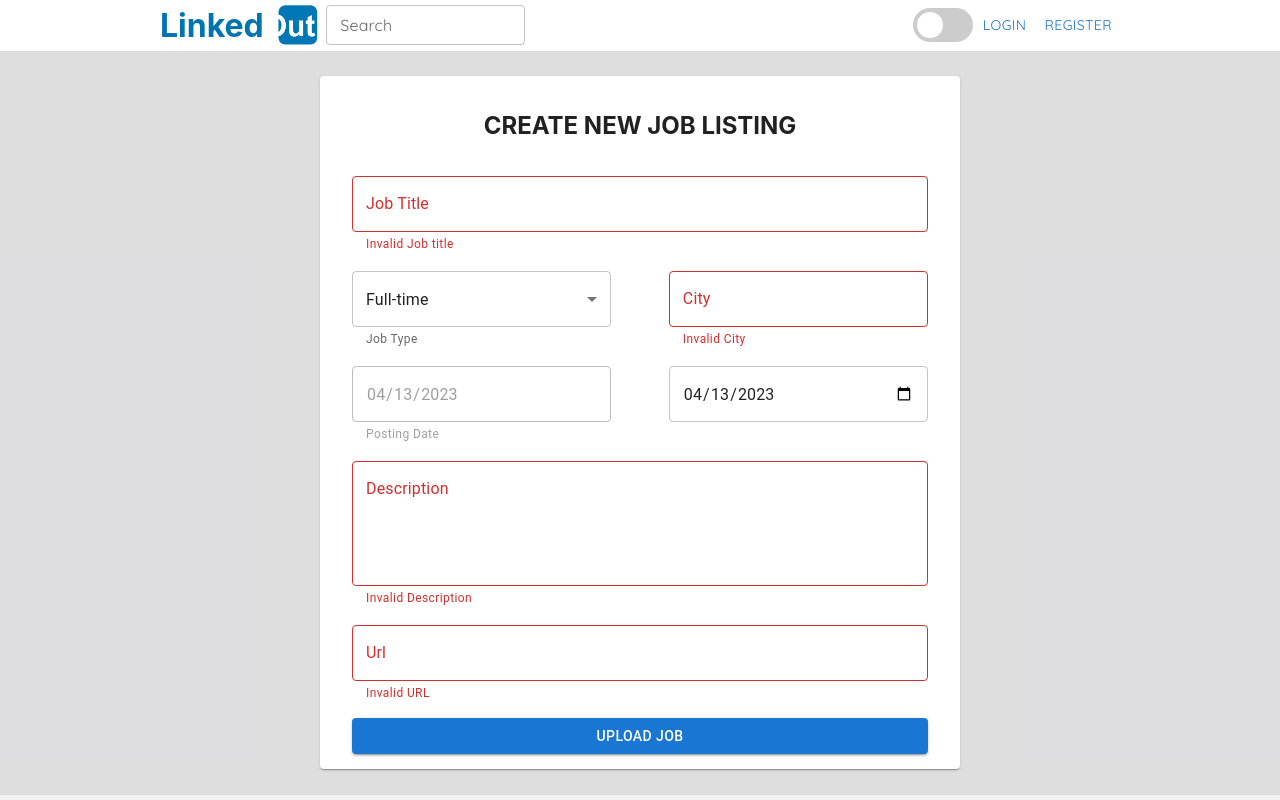
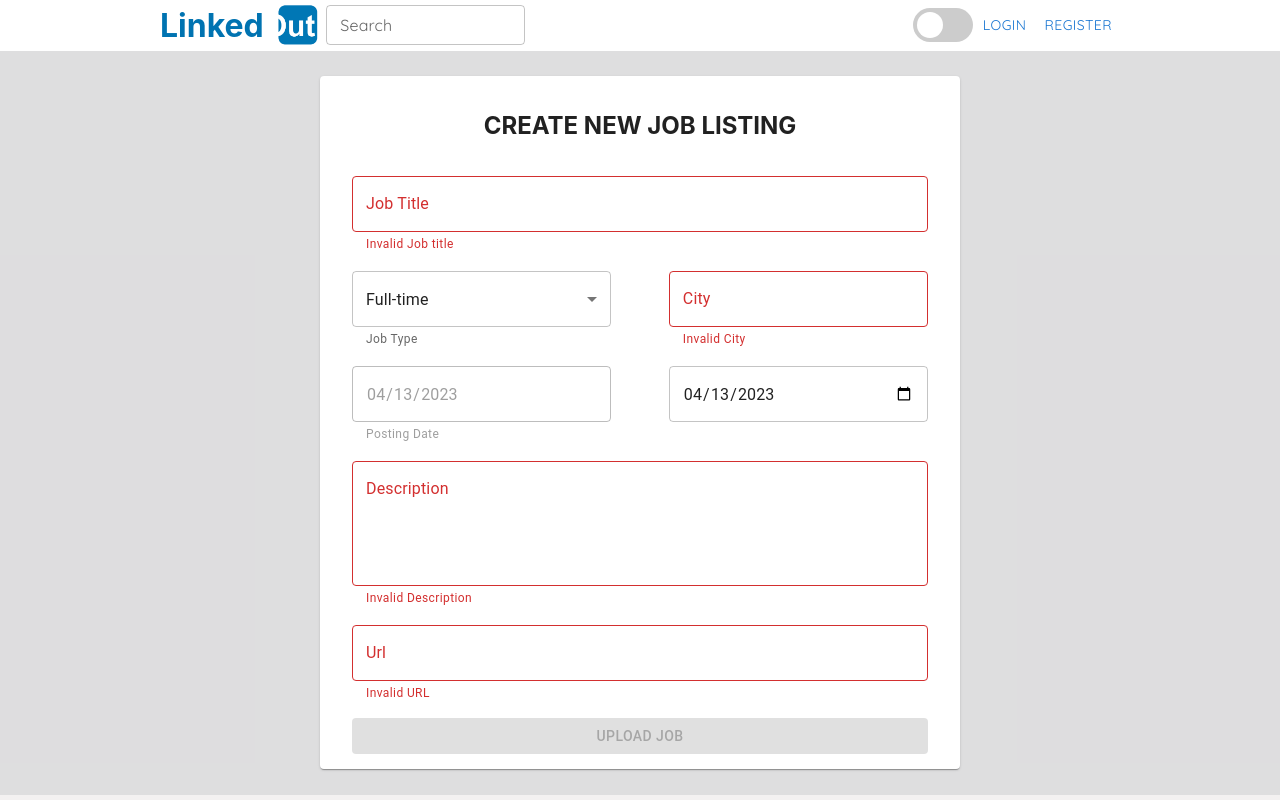
Before and after one commit to Lukateki/LinkedOut-SOEN341Project2023, a React (Create React App) app in the folder Frontend/linkedout/: page /addJob in a window 1280 px wide. Built offline with nearby package versions, Linux system fonts and the light colour scheme.

Commit message:
Hotfixing FormValidation where button was not disabling properly

```diff
--- a/Frontend/linkedout/src/main/pages/AddJobListing/AddJobListing.tsx
+++ b/Frontend/linkedout/src/main/pages/AddJobListing/AddJobListing.tsx
@@ -108,6 +108,7 @@ const AddJobListingPage = () => {
                         className='upload-job-btn'
                         variant='contained'
                         onClick={handleUploadJobBtnClick}
+                        disabled={errorCity || errorDescription || errorExpiry || errorUrl || errorTitle}
                     >
                         Upload Job
                     </Button>
```
